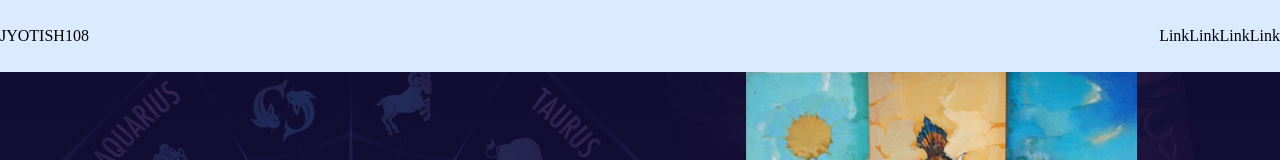
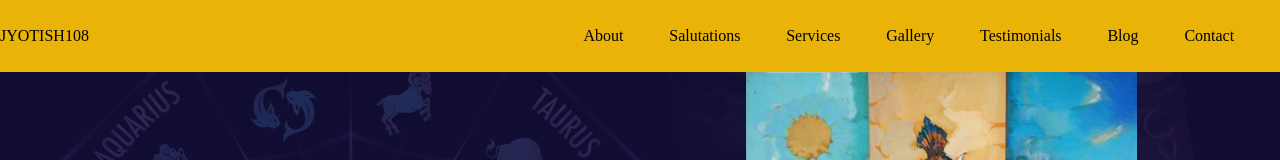
Before and after one commit to jdx-code/vedic-astrology-j108, a React (Vite) app: page / in a window 1280 px wide. Shown: the top 160 px of the page. Built offline with nearby package versions, Linux system fonts and the light colour scheme; a web font is replaced by a local one.

Commit message:
Navlinks made and footer edited

```diff
--- a/src/App.jsx
+++ b/src/App.jsx
@@ -47,22 +47,22 @@ function App() {
     <>
       <Navbar />
       <Hero />
-      <About content={about[0].content} url={about[0].url}/>
-      <section className='flex flex-col items-center'>
+      <About content={about[0].content} url={about[0].url} />
+      <section className='flex flex-col items-center' id="salutations">
         <h1 className='text-4xl font-extrabold mt-8'>Salutation to Gurus and Gaurangas</h1>
         <div className='flex flex-wrap justify-center text-sm mt-4 mb-20'>
           {salutationCards}
         </div>
       </section>
       <About content={about[1].content} url={about[1].url}/>
-      <section className='flex flex-col items-center'>
+      <section className='flex flex-col items-center' id="services">
         <h1 className='text-4xl font-extrabold mt-8'>Services</h1>
         <div className='flex flex-wrap justify-center text-sm mt-4 mb-20'>
           {servicesCards}
         </div>
       </section>
       <Consultation />
-      <section className='flex flex-col items-center'>
+      <section className='flex flex-col items-center' id="gallery">
         <h1 className='text-4xl font-extrabold mt-8'>Gallery</h1>
         <div className='flex flex-wrap justify-center text-sm mt-4 mb-20'>
           {imageGalleryCards}
--- a/src/components/About.jsx
+++ b/src/components/About.jsx
@@ -3,7 +3,7 @@ import devarshi from '/devarshi.jpeg'
 const About = (props) => {
 
     return (
-        <div className='about-section md:w-full'>
+        <div className='about-section md:w-full' id="about">
             <div className='py-10 flex flex-col-reverse md:w-[80%] md:mx-auto md:flex-row md:items-center'>
                 <div className='w-[80%] mx-auto md:w-[70%] lg:w-[60%]'>
                     <h1 className='text-4xl font-extrabold my-4'>
--- a/src/components/Contact.jsx
+++ b/src/components/Contact.jsx
@@ -1,6 +1,6 @@
 const Contact = () => {
     return (
-        <div className="overflow-hidden bg-white py-24 sm:py-32">
+        <div className="overflow-hidden bg-white py-24 sm:py-32" id="contact">
             <div className="mx-auto max-w-7xl px-6 lg:px-8">
                 <div className="mx-auto grid max-w-2xl grid-cols-1 gap-x-8 gap-y-16 sm:gap-y-20 lg:mx-0 lg:max-w-none lg:grid-cols-2">
                 <div className="lg:pr-8 lg:pt-4">
--- a/src/components/Footer.jsx
+++ b/src/components/Footer.jsx
@@ -1,45 +1,49 @@
 const Footer = () => {
     return (
-        <footer className="footer-section w-full flex flex-col p-8 sm:flex-row sm:justify-evenly sm:p-8">
+        <footer className="footer-section w-full flex flex-col p-8 sm:flex-row sm:justify-evenly sm:p-8 text-xs font-sans sm:text-sm">
             <div className="flex justify-between md:w-[40%] md:justify-evenly">
                 <div className="sm:mr-8">
-                    <p>Useful Links</p>
                     <ul>
                         <li>
-                            <a href="">Home</a>
+                            <a href="#">Home</a>
                         </li>
                         <li>
-                            <a href="">About</a>
+                            <a href="#about">About</a>
                         </li>
                         <li>
-                            <a href="">Services</a>
+                            <a href="#blogs">Blogs</a>
                         </li>
                         <li>
-                            <a href="">Blogs</a>
+                            <a href="#services">Services</a>
                         </li>
                         <li>
-                            <a href="">Videos</a>
+                            <a href="#salutations">Salutations</a>
                         </li>
                     </ul>
                 </div>
 
                 <div>
-                    <p>Consultation</p>
                     <ul>
                         <li>
-                            <a href="">Basic </a>
+                            <a href="#services">Basic </a>
                         </li>
                         <li>
-                            <a href="">Standard</a>
+                            <a href="#services">Standard</a>
                         </li>
                         <li>
-                            <a href="">Kundali Milan</a>
+                            <a href="#services">Kundali Milan</a>
+                        </li>
+                        <li>
+                            <a href="#services">Question service</a>
+                        </li>
+                        <li>
+                            <a href="#services">Numerology service</a>
                         </li>
                     </ul>
                 </div>
             </div>
 
-            <div className="flex justify-between mt-8 sm:mt-0 md:w-[40%] md:justify-evenly">
+            <div className="flex justify-between mt-8 sm:mt-0 md:w-[60%] md:justify-evenly">
                 <div>
                     <p>Jyotish108</p>
                     <p>F.C. Road, Latasil</p>
@@ -50,22 +54,16 @@ const Footer = () => {
                     <p>Email: devadutta786@gmail.com</p>
                 </div>
                 <div className="flex flex-col items-center">
-                    <p>Connect </p>
+                    <p>Connect with us: </p>
                     <ul>
-                        <li>
+                        <li className="p-2">
                             <a href="https://www.facebook.com/devarshi.dutta" class="facebook"><i class="fa-brands fa-facebook fa-xl"></i></a>
                         </li>
-                        <li>
-                            <a href="#" class="twitter"><i class="fa-brands fa-twitter fa-xl"></i></a>
+                        <li className="p-2">
+                            <a href="https://twitter.com/DevarshiDutta" class="twitter"><i class="fa-brands fa-twitter fa-xl"></i></a>
                         </li>
-                        <li>
+                        <li className="p-2">
                             <a href="https://www.instagram.com/jyotish_108_/" class="instagram"><i class="fa-brands fa-instagram fa-xl"></i></a>
-                        </li>
-                        <li>
-                            <a href="#" class="google-plus"><i class="fa-brands fa-google fa-xl"></i></a>
-                        </li>
-                        <li>
-                            <a href="#" class="linkedin"><i class="fa-brands fa-linkedin fa-xl"></i></a>
                         </li>
                     </ul>
                 </div>
--- a/src/components/Navbar.jsx
+++ b/src/components/Navbar.jsx
@@ -1,16 +1,35 @@
 const Navbar = () => {
-    return (
-        <div className="flex justify-between w-full py-6 h-auto bg-blue-100">
-            <div>
+
+    return(
+
+        <div className="flex justify-between w-full py-6 h-auto bg-blue-100 sm:bg-blue-500 md:bg-red-500 lg:bg-yellow-500">
+            <div className="md:w-[30%] lg:w-[40%]">
                 JYOTISH108
             </div>
 
-            <div>
-                <ul className="flex">
-                    <li>Link</li>
-                    <li>Link</li>
-                    <li>Link</li>
-                    <li>Link</li>
+            <div className="md:w-[68%] lg:w-[58%]">
+                <ul className="flex justify-evenly">
+                    <li>
+                        <a href="#about">About</a>
+                    </li>
+                    <li>
+                        <a href="#salutations">Salutations</a>
+                    </li>
+                    <li>
+                        <a href="#services">Services</a>
+                    </li>
+                    <li>
+                        <a href="#gallery">Gallery</a>
+                    </li>
+                    <li>
+                        <a href="#testimonials">Testimonials</a>
+                    </li>
+                    <li>
+                        <a href="">Blog</a>
+                    </li>
+                    <li>
+                        <a href="#contact">Contact</a>
+                    </li>
                 </ul>
             </div>
         </div>
--- a/src/components/Testimonials.jsx
+++ b/src/components/Testimonials.jsx
@@ -14,7 +14,7 @@ const Testimonials = () => {
       showThumbs={false} // Hide the navigation dots
     >
       {testimonialData.map((item, index) => (
-        <div key={index} className="testimonial-section flex flex-col items-center w-[95%] mx-auto p-12">
+        <div key={index} className="testimonial-section flex flex-col items-center w-[95%] mx-auto p-12" id="testimonials">
           <img src={`/testimonials/${item.img}`} alt={`Testimonial ${index + 1}`} />
           <p className="text-xl font-bold">{item.name}</p>
           <p className="text-md font-bold">{item.location}</p>
```
